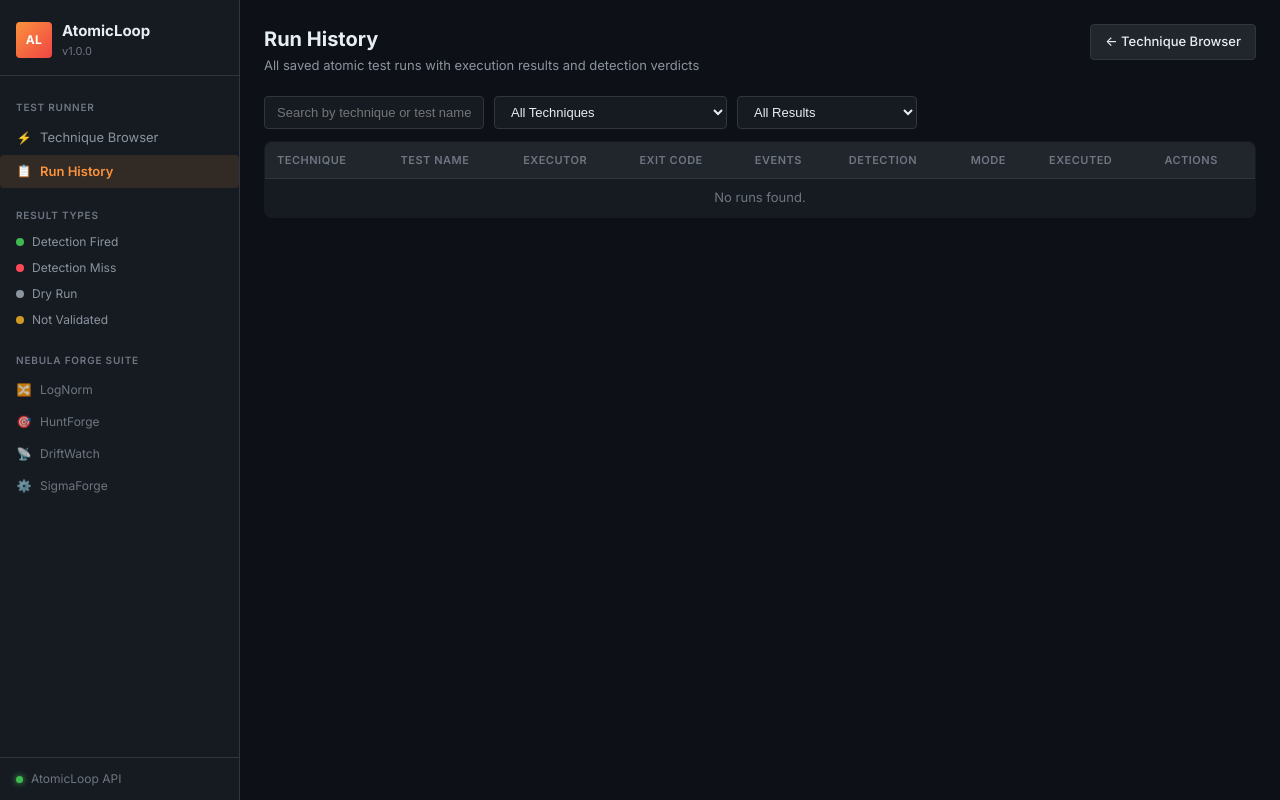
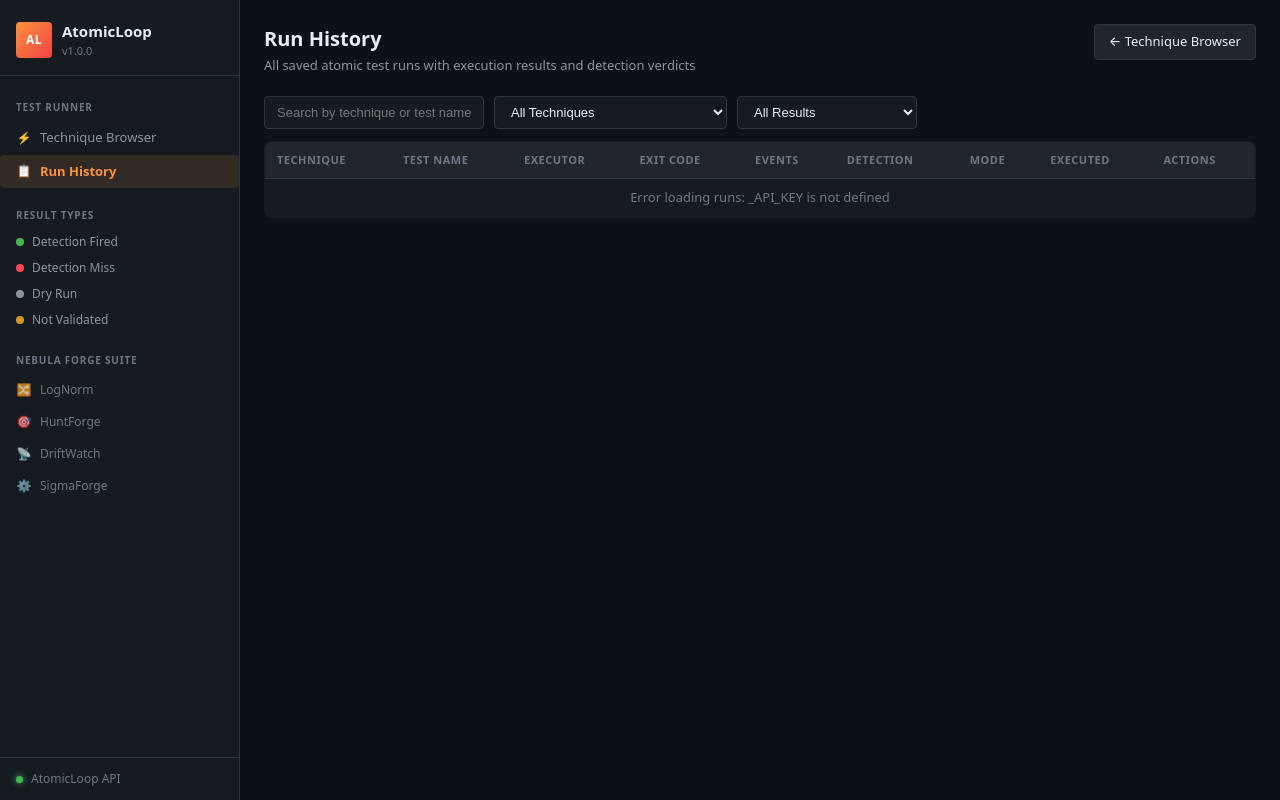
Before and after one commit to Rootless-Ghost/AtomicLoop, a Flask app: page /results in a window 1280 px wide. Run offline with Flask 3, Linux system fonts and the light colour scheme; data that the repository does not hold is empty; parts of the project's set-up code (start-up, migrations or seed data) failed here and were passed over; some libraries are stand-ins or nearby versions.

Commit message:
fix: Round 3 — production polish and hardening
- app.py, library.html, main.js: add auth to /api/results and /api/result/<run_id> read routes (audit finding)
- Dockerfile: add non-root USER, switch to Gunicorn (M-8)
- requirements.txt: pin all dependencies to exact versions, add flask-limiter and gunicorn (L-7, M-10)
- core/storage.py: add atexit connection pool cleanup for both backends (L-5)
- core/engine.py: wire require_confirm config to execution gate (M-4)
- core/executor.py: drop live execution command log to DEBUG level (M-6)
- app.py: bound timeout to [1,300] with 400 on invalid input (M-5)
- app.py: wrap page/per_page int() casts with 400 error response (L-1)
- app.py: add UUID validation for run_id on all four routes (L-2)
- app.py: replace deprecated security headers, add CSP, Referrer-Policy, Permissions-Policy (M-2)
- app.py: add Flask-Limiter rate limiting to all mutating and data routes (M-10)
- templates/base.html, static/css/style.css: remove Google Fonts CDN, switch to system font stack (L-8)
- app.py: tighten CSP after font CDN removal
- core/storage.py, core/engine.py: replace datetime.utcnow() with datetime.now(timezone.utc) (L-4)

Co-Authored-By: Claude Sonnet 4.6 <noreply@anthropic.com>

```diff
--- a/app.py
+++ b/app.py
@@ -17,9 +17,12 @@ import logging
 import os
 import re
 import sys
+import uuid
 
 import yaml
 from flask import Flask, jsonify, render_template, request, send_file
+from flask_limiter import Limiter
+from flask_limiter.util import get_remote_address
 
 from core.engine import AtomicEngine
 
@@ -109,12 +112,32 @@ app      = Flask(__name__)
 _config: dict          = {}
 _engine: AtomicEngine  = None  # type: ignore
 
+# Per-worker in-memory store — with 2 Gunicorn workers a client effectively
+# gets 2× the stated limit. For cross-worker enforcement replace "memory://"
+# with "redis://localhost:6379" and add redis to requirements.txt.
+_limiter = Limiter(
+    app=app,
+    key_func=get_remote_address,
+    default_limits=[],
+    storage_uri="memory://",
+)
+
 
 @app.after_request
 def _set_security_headers(response):
     response.headers["X-Content-Type-Options"] = "nosniff"
     response.headers["X-Frame-Options"] = "DENY"
-    response.headers["X-XSS-Protection"] = "1; mode=block"
+    response.headers["Content-Security-Policy"] = (
+        "default-src 'self'; "
+        "script-src 'self' 'unsafe-inline'; "
+        "style-src 'self' 'unsafe-inline'; "
+        "font-src 'self'; "
+        "connect-src 'self'; "
+        "img-src 'self' data:; "
+        "frame-ancestors 'none'"
+    )
+    response.headers["Referrer-Policy"] = "strict-origin-when-cross-origin"
+    response.headers["Permissions-Policy"] = "camera=(), microphone=(), geolocation=()"
     return response
 _API_KEY: str          = os.environ.get("ATOMICLOOP_API_KEY", "")
 
@@ -144,6 +167,14 @@ def _check_api_key() -> bool:
     return request.headers.get("X-API-Key", "") == _API_KEY
 
 
+def _is_valid_run_id(value: str) -> bool:
+    try:
+        uuid.UUID(value)
+        return True
+    except (ValueError, AttributeError):
+        return False
+
+
 # ── Page routes ───────────────────────────────────────────────────────────────
 
 @app.route("/")
@@ -153,6 +184,8 @@ def index():
 
 @app.route("/run/<run_id>")
 def run_page(run_id: str):
+    if not _is_valid_run_id(run_id):
+        return render_template("index.html", error=f"Run {run_id!r} not found"), 404
     run = _engine.get_result(run_id)
     if run is None:
         return render_template("index.html", error=f"Run {run_id!r} not found"), 404
@@ -192,6 +225,7 @@ def api_atomics_technique(technique_id: str):
 # ── API: run test ─────────────────────────────────────────────────────────────
 
 @app.route("/api/run", methods=["POST"])
+@_limiter.limit("10/minute")
 def api_run():
     """
     Execute an atomic test.
@@ -224,7 +258,10 @@ def api_run():
     normalize       = bool(body.get("normalize", True))
     input_arguments = body.get("input_arguments") or {}
     timeout_raw     = body.get("timeout")
-    timeout         = int(timeout_raw) if timeout_raw is not None else None
+    try:
+        timeout = max(1, min(int(timeout_raw), 300)) if timeout_raw is not None else None
+    except (TypeError, ValueError):
+        return jsonify({"success": False, "error": "timeout must be an integer between 1 and 300"}), 400
 
     if not technique_id:
         return jsonify({"success": False, "error": "technique_id is required"}), 400
@@ -257,6 +294,7 @@ def api_run():
 # ── API: direct command execution ────────────────────────────────────────────
 
 @app.route("/execute", methods=["POST"])
+@_limiter.limit("10/minute")
 def execute_route():
     """
     Execute a command locally or on a remote host.
@@ -296,7 +334,10 @@ def execute_route():
     transport     = str(body.get("transport", "")).strip().lower()
     credential    = body.get("credential") or None
     timeout_raw   = body.get("timeout")
-    timeout       = int(timeout_raw) if timeout_raw is not None else 30
+    try:
+        timeout = max(1, min(int(timeout_raw), 300)) if timeout_raw is not None else 30
+    except (TypeError, ValueError):
+        return jsonify({"success": False, "error": "timeout must be an integer between 1 and 300"}), 400
     dry_run       = bool(body.get("dry_run", False))
 
     if not command_id:
@@ -354,6 +395,7 @@ def execute_route():
 # ── API: validate detection ───────────────────────────────────────────────────
 
 @app.route("/api/validate", methods=["POST"])
+@_limiter.limit("30/minute")
 def api_validate():
     """
     Validate a Sigma rule against events from a stored run.
@@ -406,9 +448,15 @@ def api_validate():
 # ── API: results list ─────────────────────────────────────────────────────────
 
 @app.route("/api/results")
+@_limiter.limit("60/minute")
 def api_results():
-    page         = max(1, int(request.args.get("page", 1)))
-    per_page     = max(1, min(200, int(request.args.get("per_page", 50))))
+    if not _check_api_key():
+        return jsonify({"error": "unauthorized"}), 401
+    try:
+        page     = max(1, int(request.args.get("page", 1)))
+        per_page = max(1, min(200, int(request.args.get("per_page", 50))))
+    except (TypeError, ValueError):
+        return jsonify({"success": False, "error": "page and per_page must be integers"}), 400
     search       = request.args.get("search", "")
     technique_id = request.args.get("technique_id", "")
     result       = _engine.get_results(
@@ -420,7 +468,12 @@ def api_results():
 # ── API: single result ────────────────────────────────────────────────────────
 
 @app.route("/api/result/<run_id>")
+@_limiter.limit("60/minute")
 def api_result(run_id: str):
+    if not _check_api_key():
+        return jsonify({"error": "unauthorized"}), 401
+    if not _is_valid_run_id(run_id):
+        return jsonify({"success": False, "error": "Invalid run_id format"}), 400
     run = _engine.get_result(run_id)
     if run is None:
         return jsonify({"success": False, "error": "Run not found"}), 404
@@ -428,9 +481,12 @@ def api_result(run_id: str):
 
 
 @app.route("/api/result/<run_id>", methods=["DELETE"])
+@_limiter.limit("20/minute")
 def api_result_delete(run_id: str):
     if not _check_api_key():
         return jsonify({"error": "unauthorized"}), 401
+    if not _is_valid_run_id(run_id):
+        return jsonify({"success": False, "error": "Invalid run_id format"}), 400
     deleted = _engine.delete_result(run_id)
     if not deleted:
         return jsonify({"success": False, "error": "Run not found"}), 404
@@ -440,7 +496,10 @@ def api_result_delete(run_id: str):
 # ── API: export run ───────────────────────────────────────────────────────────
 
 @app.route("/api/result/<run_id>/export")
+@_limiter.limit("30/minute")
 def api_export(run_id: str):
+    if not _is_valid_run_id(run_id):
+        return jsonify({"success": False, "error": "Invalid run_id format"}), 400
     fmt = request.args.get("format", "json").lower()
     run = _engine.get_result(run_id)
     if run is None:
--- a/core/engine.py
+++ b/core/engine.py
@@ -91,7 +91,7 @@ class AtomicEngine:
             Full run dict with execution results, events, and metadata.
         """
         # Safety gate
-        if not dry_run and not confirm:
+        if not dry_run and self.default_confirm and not confirm:
             return {
                 "success": False,
                 "error": (
@@ -176,7 +176,7 @@ class AtomicEngine:
                     "error": "Cleanup command integrity check failed for selected atomic test.",
                 }
 
-        executed_at = datetime.utcnow().isoformat() + "Z"
+        executed_at = datetime.now(timezone.utc).isoformat().replace("+00:00", "Z")
 
         # Execute
         result = execute(
--- a/core/executor.py
+++ b/core/executor.py
@@ -242,7 +242,7 @@ def execute(
             error=f"Unsupported executor type: {executor_type!r}",
         )
 
-    logger.info("Executing: executor=%s timeout=%ds cmd=%s", executor_type, timeout, command[:80])
+    logger.debug("Executing: executor=%s timeout=%ds cmd=%s", executor_type, timeout, command[:80])
     start = time.monotonic()
     timed_out = False
 
--- a/core/storage.py
+++ b/core/storage.py
@@ -13,6 +13,7 @@ the Docker / Nebula Forge suite via the DATABASE_URL environment variable.
 
 from __future__ import annotations
 
+import atexit
 import json
 import logging
 import os
@@ -20,7 +21,7 @@ import sqlite3
 import threading
 import uuid
 from contextlib import contextmanager
-from datetime import datetime
+from datetime import datetime, timezone
 
 logger = logging.getLogger("atomicloop.storage")
 
@@ -43,6 +44,7 @@ class RunStorage:
             from psycopg2.pool import ThreadedConnectionPool
             self._pg_extras = psycopg2.extras
             self._pool = ThreadedConnectionPool(minconn=1, maxconn=10, dsn=url)
+            atexit.register(self.close)
             logger.info("Storage backend: PostgreSQL (%s)", url.split("@")[-1])
         else:
             self._lock = threading.Lock()
@@ -53,6 +55,21 @@ class RunStorage:
             self._sqlite_conn = conn
             self._ensure_schema()
             logger.info("Storage backend: SQLite (%s)", url)
+
+    def close(self) -> None:
+        """Release all pooled connections. Called automatically at process exit."""
+        if self._backend == "postgresql" and self._pool is not None:
+            try:
+                self._pool.closeall()
+                logger.info("PostgreSQL connection pool closed.")
+            except Exception as exc:
+                logger.warning("Error closing connection pool: %s", exc)
+        elif self._backend == "sqlite" and self._sqlite_conn is not None:
+            try:
+                self._sqlite_conn.close()
+                logger.info("SQLite connection closed.")
+            except Exception as exc:
+                logger.warning("Error closing SQLite connection: %s", exc)
 
     def _ensure_schema(self) -> None:
         """Create the runs table and indexes if they do not exist (SQLite only)."""
@@ -111,7 +128,7 @@ class RunStorage:
 
     def save_run(self, run: dict) -> dict:
         run_id = run.get("id") or str(uuid.uuid4())
-        now    = datetime.utcnow().isoformat() + "Z"
+        now    = datetime.now(timezone.utc).isoformat().replace("+00:00", "Z")
 
         detection_fired_raw = run.get("detection_fired")
         if detection_fired_raw is True:
--- a/static/css/style.css
+++ b/static/css/style.css
@@ -25,8 +25,8 @@
     --color-dry:    #8b949e;
     --color-pending:#d29922;
 
-    --font-mono: 'JetBrains Mono', 'Fira Code', 'Cascadia Code', monospace;
-    --font-body: 'Inter', -apple-system, BlinkMacSystemFont, 'Segoe UI', sans-serif;
+    --font-mono: ui-monospace, "Cascadia Code", "Fira Code", Consolas, "Courier New", monospace;
+    --font-body: system-ui, -apple-system, "Segoe UI", Roboto, Helvetica, Arial, sans-serif;
 
     --radius:     8px;
     --radius-sm:  4px;
--- a/static/js/main.js
+++ b/static/js/main.js
@@ -395,7 +395,7 @@ async function validateDetection() {
 
         const resp = await fetch('/api/validate', {
             method:  'POST',
-            headers: { 'Content-Type': 'application/json' },
+            headers: { 'Content-Type': 'application/json', 'X-API-Key': _API_KEY },
             body:    JSON.stringify(body),
         });
         const data = await resp.json();
--- a/templates/base.html
+++ b/templates/base.html
@@ -5,8 +5,7 @@
     <meta name="viewport" content="width=device-width, initial-scale=1.0">
     <meta name="al-api-key" content="{{ api_key | default('') }}">
     <title>{% block title %}AtomicLoop{% endblock %}</title>
-    <link rel="preconnect" href="https://fonts.googleapis.com">
-    <link href="https://fonts.googleapis.com/css2?family=Inter:wght@400;500;600;700&family=JetBrains+Mono:wght@400;500&display=swap" rel="stylesheet">
+
     <link rel="stylesheet" href="{{ url_for('static', filename='css/style.css') }}">
     {% block extra_head %}{% endblock %}
 </head>
--- a/templates/library.html
+++ b/templates/library.html
@@ -101,7 +101,9 @@ async function fetchRuns(page) {
     });
 
     try {
-        const resp = await fetch('/api/results?' + params);
+        const resp = await fetch('/api/results?' + params, {
+            headers: { 'X-API-Key': _API_KEY },
+        });
         const data = await resp.json();
         renderRuns(data, fired);
     } catch (err) {
```
Also changed, not shown: requirements.txt (+5 -3 lines), 1 other file.
